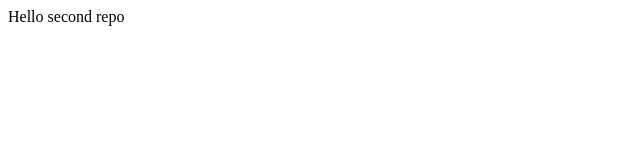
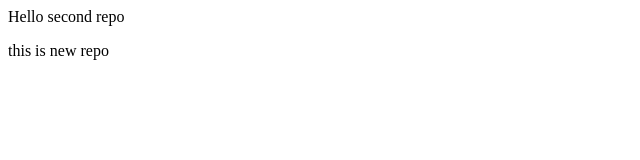
Before and after one commit to Abhidixit123/localrepo, a plain HTML site: page index.html in a window 1280 px wide. Shown: the full height of the page, 0-640 px from the left. Drawn offline with Linux system fonts and the light colour scheme.

Commit message:
add new f

```diff
--- a/index.html
+++ b/index.html
@@ -1 +1,2 @@
 <p>Hello second repo</p>
+<p>this is new repo</p>
```
Also changed, not shown: 1 other file.
